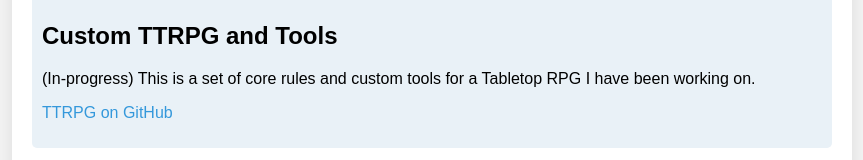
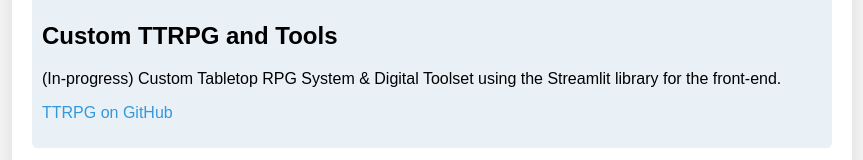
Before and after one commit to luis-jmtz/luis-jmtz.github.io, a plain HTML site: page projects.html in a window 1280 px wide. Shown: the part 206-366 px from the top of the page, without its empty margins (208-1071 px from the left). Drawn offline with Linux system fonts and the light colour scheme.

Commit message:
Update projects.html

```diff
--- a/projects.html
+++ b/projects.html
@@ -71,7 +71,7 @@
         <!-- Project List -->
         <div class="project">
             <h2>Custom TTRPG and Tools</h2>
-            <p> (In-progress) This is a set of core rules and custom tools for a Tabletop RPG I have been working on.
+            <p> (In-progress) Custom Tabletop RPG System & Digital Toolset using the Streamlit library for the front-end.
 
             </p>
             <p><a href="https://github.com/luis-jmtz/Creature_Creator-Mushroom_Western" target="_blank">TTRPG on GitHub</a></p>
```
